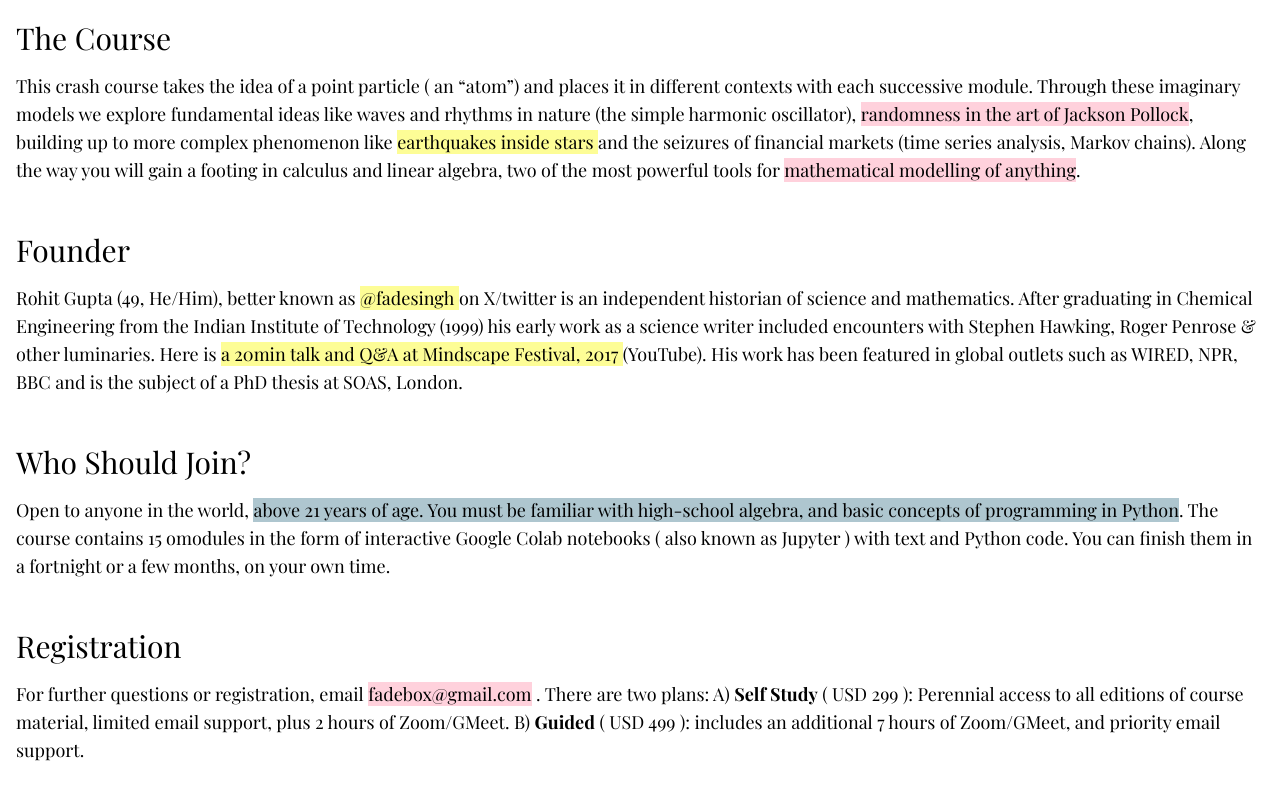
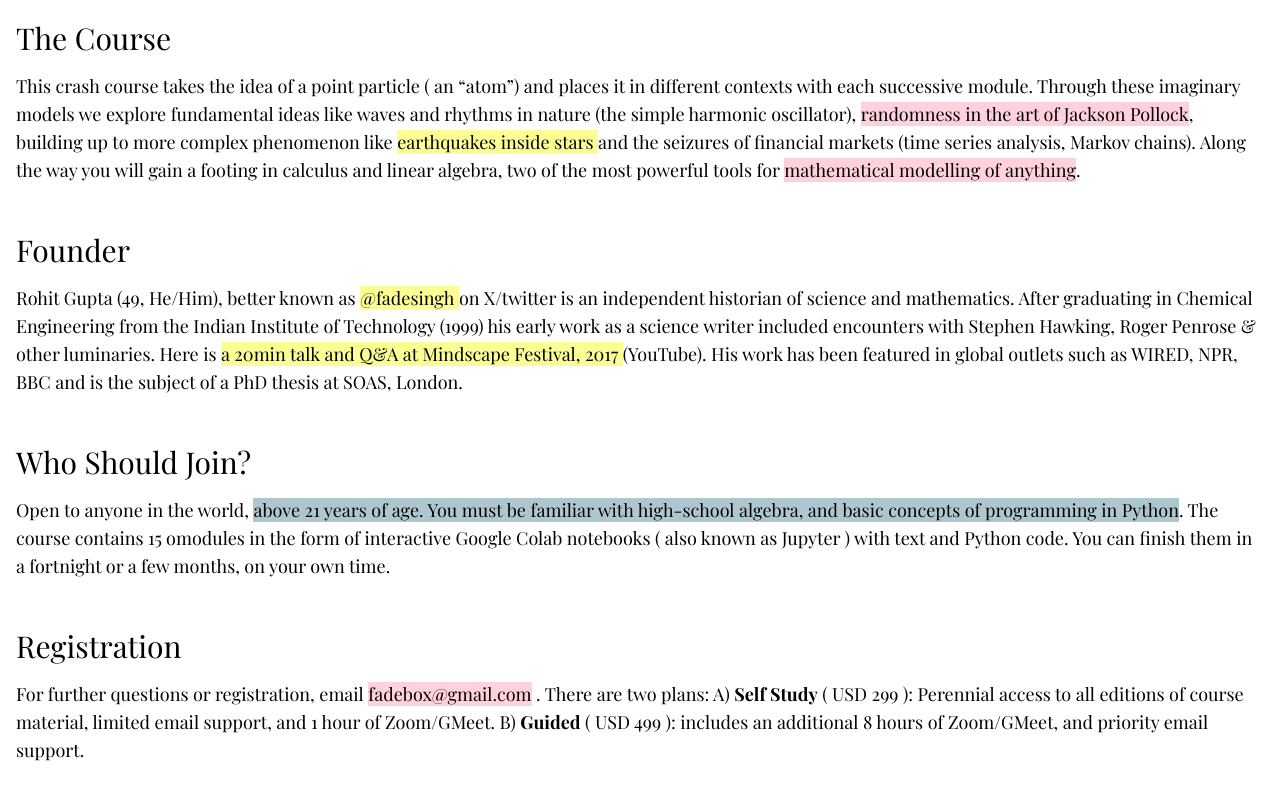
Before and after one commit to fadesingh/AtomicDrift, a plain HTML site: page index.html in a window 1280 px wide. Shown: the part 1245-2045 px from the top of the page. Drawn offline with nearby package versions, Linux system fonts and the light colour scheme.

Commit message:
some minor details

```diff
--- a/index.html
+++ b/index.html
@@ -110,7 +110,7 @@ of Technology (1999) his early work as a science writer included encounters with
                 <p class="text-lg">
                 For further questions or registration, email <span style="background-color: #ffd1dc;">fadebox@gmail.com</span>
 . There are two plans:
-             A) <b>Self Study</b> ( USD 299 ): Perennial access to all editions of course material, limited email support, plus 2 hours of Zoom/GMeet. B) <b>Guided</b> ( USD 499 ): includes an additional 7 hours of Zoom/GMeet, and priority email support.
+             A) <b>Self Study</b> ( USD 299 ): Perennial access to all editions of course material, limited email support, and 1 hour of Zoom/GMeet. B) <b>Guided</b> ( USD 499 ): includes an additional 8 hours of Zoom/GMeet, and priority email support.
                 </p>
             </section>
         </div>
```
